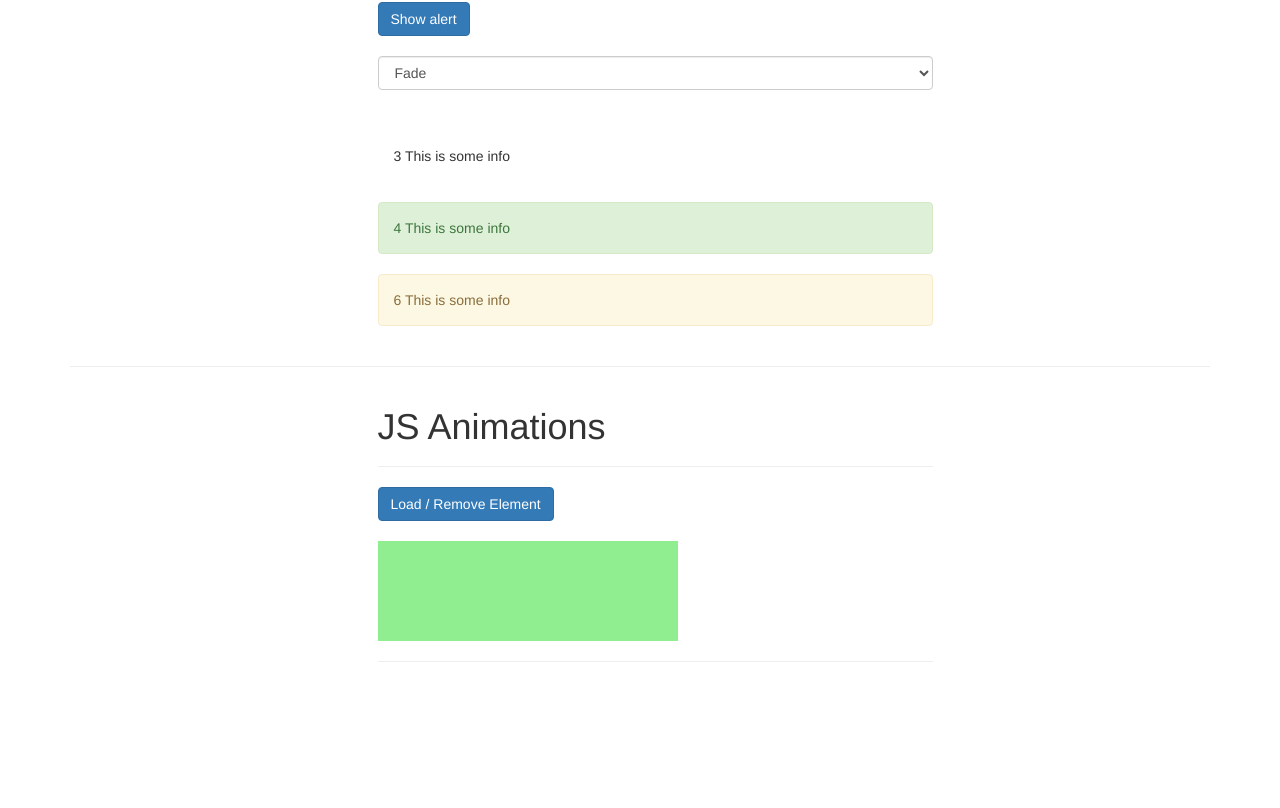
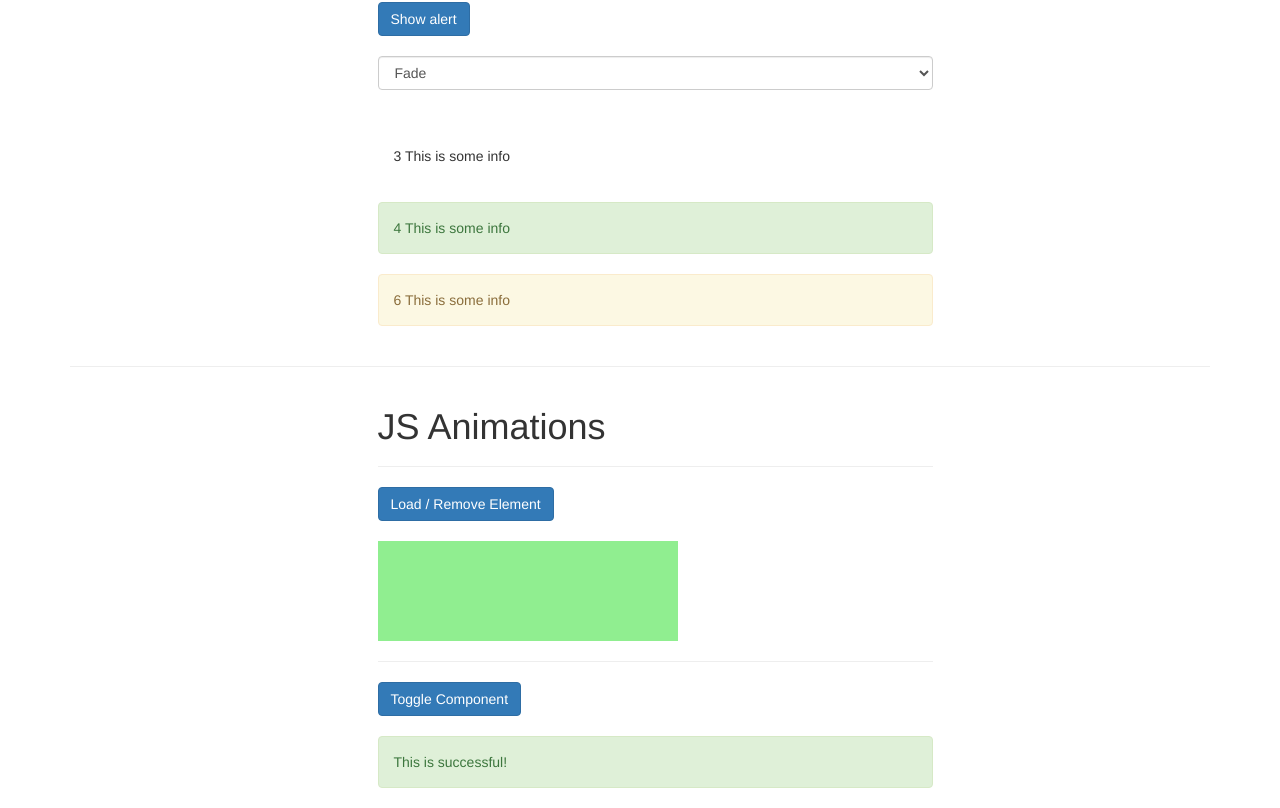
Before and after one commit to islaytitans/vue-ts-quotes, a Vue app: page / in a window 1280 px wide. Shown: the part 2208-3016 px from the top of the page. Before the commit the page ends 2890 px from the top, so only its background shows below. Built offline with nearby package versions, Linux system fonts and the light colour scheme; a web font is replaced by a local one.

Commit message:
animate dynamic components

```diff
--- /dev/null
+++ b/src/components/DangerAlert.vue
@@ -0,0 +1,14 @@
+<template>
+    <div class="alert alert-danger">This is dangerous!</div>
+</template>
+
+<script lang="ts">
+import Vue from 'vue'
+export default Vue.extend({
+
+})
+</script>
+
+<style>
+
+</style>
--- a/src/components/JsAnimations.vue
+++ b/src/components/JsAnimations.vue
@@ -20,8 +20,16 @@
         >
           <div style="width: 300px; height: 100px; background-color: lightgreen" v-if="load"></div>
         </transition>
-        <hr>
-
+        <hr />
+        <button
+          class="btn btn-primary"
+          @click="selectedComponent == 'app-success-alert' ? selectedComponent = 'app-danger-alert' : selectedComponent = 'app-success-alert'"
+        >Toggle Component</button>
+        <br />
+        <br />
+        <transition name="fade" mode="out-in">
+          <component :is="selectedComponent"></component>
+        </transition>
       </div>
     </div>
   </div>
@@ -29,12 +37,16 @@
 
 <script lang="ts">
 import Vue from "vue";
+import DangerAlert from "@/components/DangerAlert.vue";
+import SuccessAlert from "@/components/SuccessAlert.vue";
+
 export default Vue.extend({
   data() {
     return {
       show: false,
       load: true,
-      elementWidth: 100
+      elementWidth: 100,
+      selectedComponent: "app-success-alert"
     };
   },
   methods: {
@@ -64,7 +76,7 @@
     beforeLeave(el: HTMLElement) {
       console.log("beforeLeave");
       this.elementWidth = 300;
-      el.style.width = this.elementWidth + 'px';
+      el.style.width = this.elementWidth + "px";
     },
     leave(el: HTMLElement, done) {
       console.log("leave");
@@ -84,10 +96,13 @@
     leaveCancelled(el: HTMLElement) {
       console.log("leaveCancelled");
     }
+  },
+  components: {
+    appDangerAlert: DangerAlert,
+    appSuccessAlert: SuccessAlert
   }
 });
 </script>
 
 <style>
-
 </style>
--- /dev/null
+++ b/src/components/SuccessAlert.vue
@@ -0,0 +1,14 @@
+<template>
+    <div class="alert alert-success">This is successful!</div>
+</template>
+
+<script lang="ts">
+import Vue from 'vue'
+export default Vue.extend({
+
+})
+</script>
+
+<style>
+
+</style>
```
